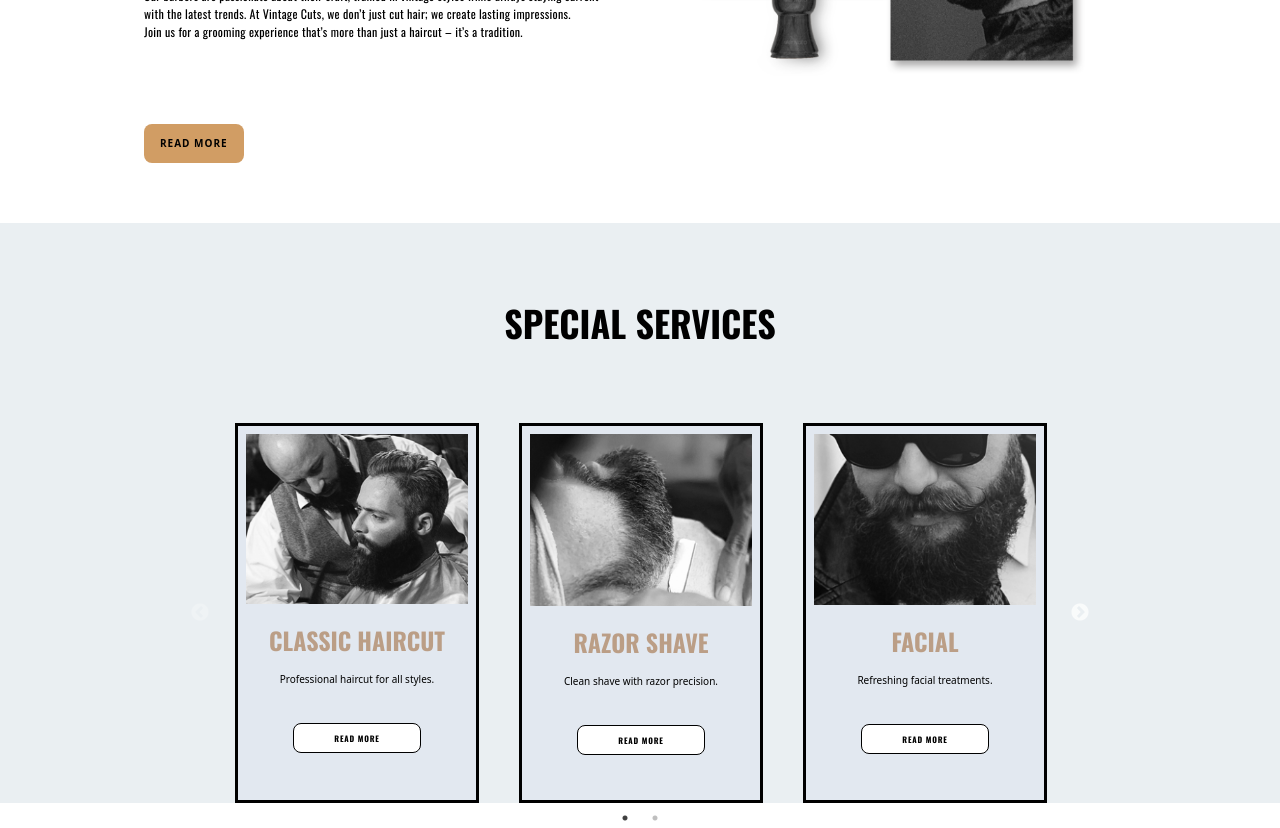
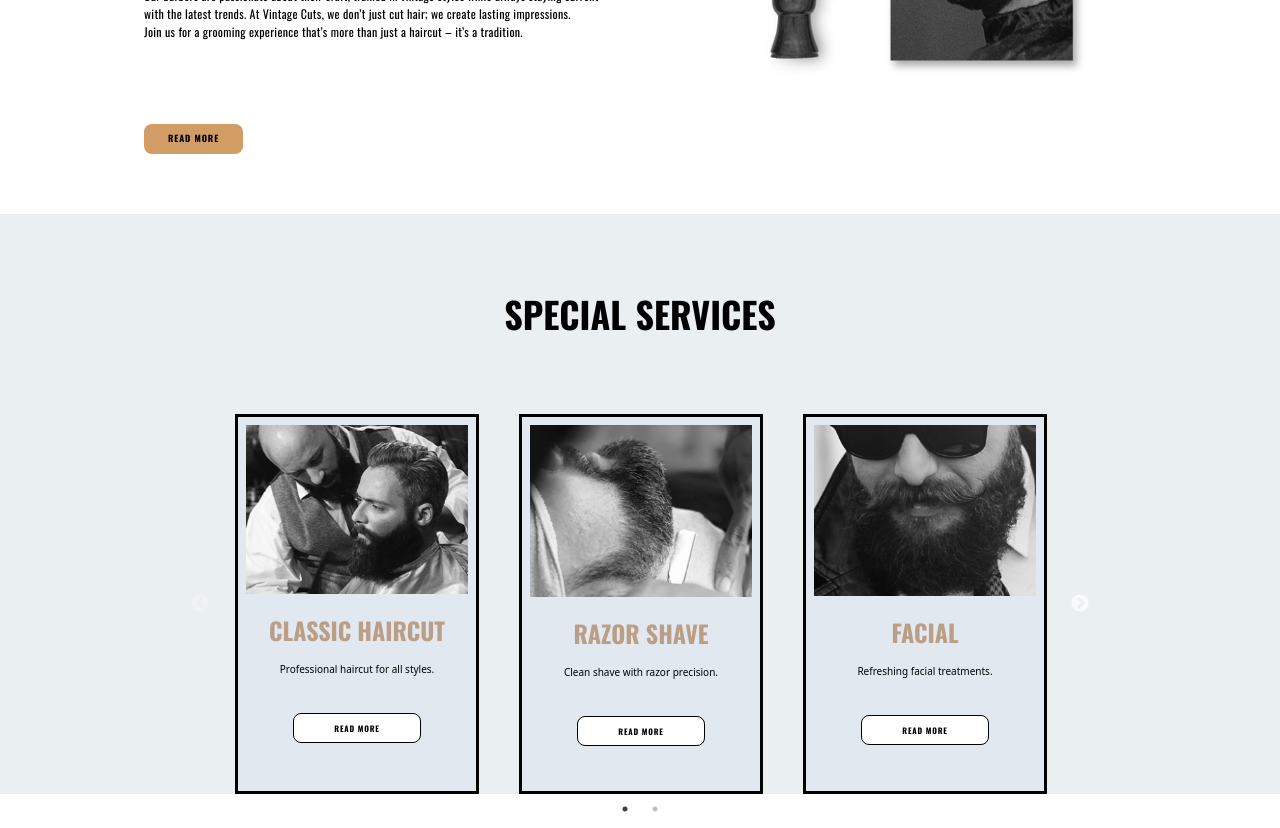
Before and after one commit to Danieljamespm/barber-shop-react, a React (Vite) app: page / in a window 1280 px wide. Shown: the part 1240-2068 px from the top of the page. Built offline with nearby package versions, Linux system fonts and the light colour scheme.

Commit message:
updated styling of read more button.

```diff
--- a/src/Components/Aboutus.jsx
+++ b/src/Components/Aboutus.jsx
@@ -21,7 +21,7 @@ const Aboutus = () => {
 
 
 
-        <button className='bg-[#D19D64] text-black px-4 py-3 m-5 md:mx-32 text-[10px] hover:bg-black hover:text-[#D19D64] hover:duration-500 rounded-lg font-bold tracking-widest'>READ MORE</button>
+        <button className='bg-[#D19D64] text-black px-6 py-2 m-5 md:mx-32 text-[9px] font-oswald  hover:bg-black hover:text-[#D19D64] hover:duration-500 rounded-lg font-bold tracking-widest'>READ MORE</button>
 
     </div>
   )
```
